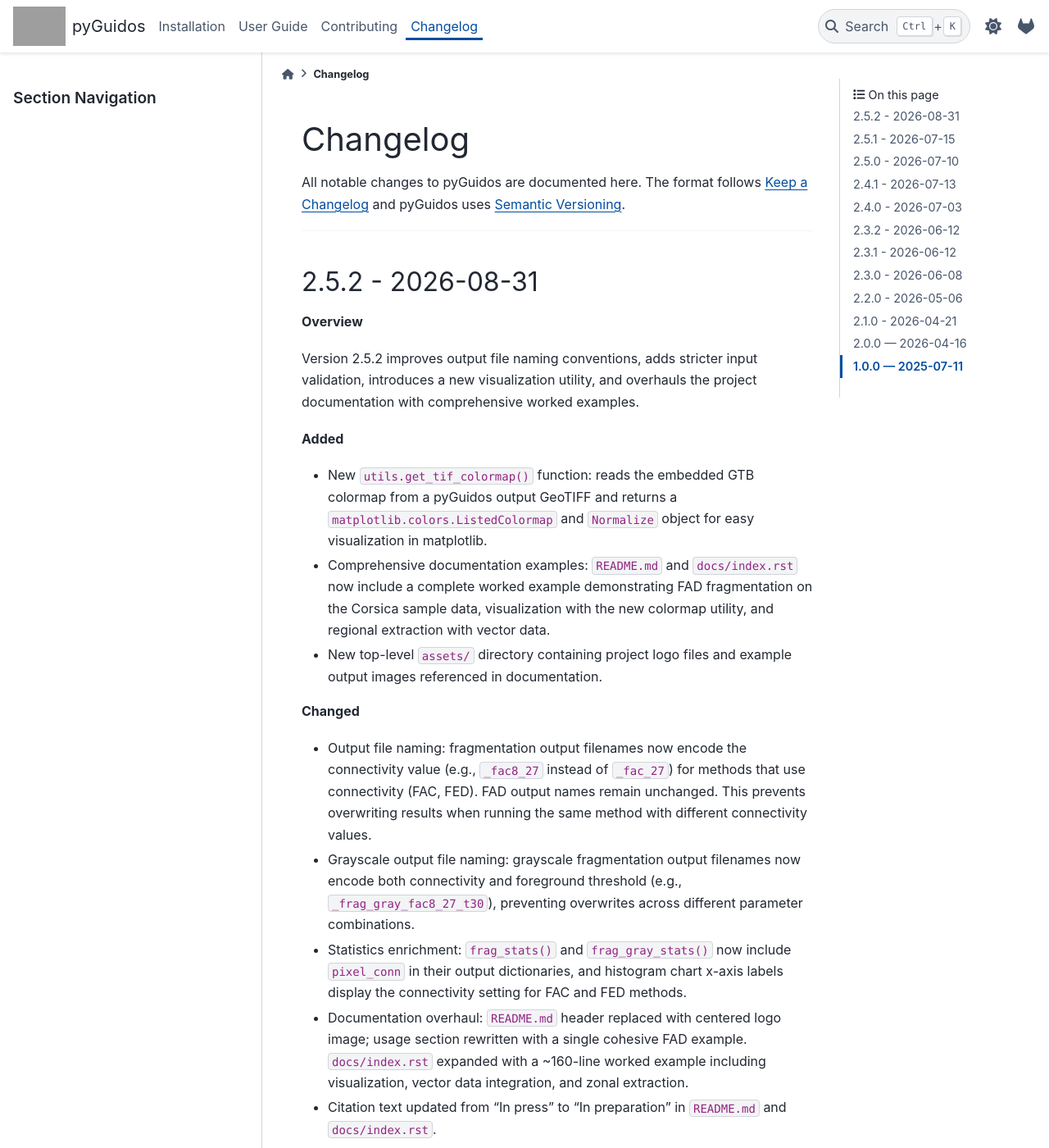
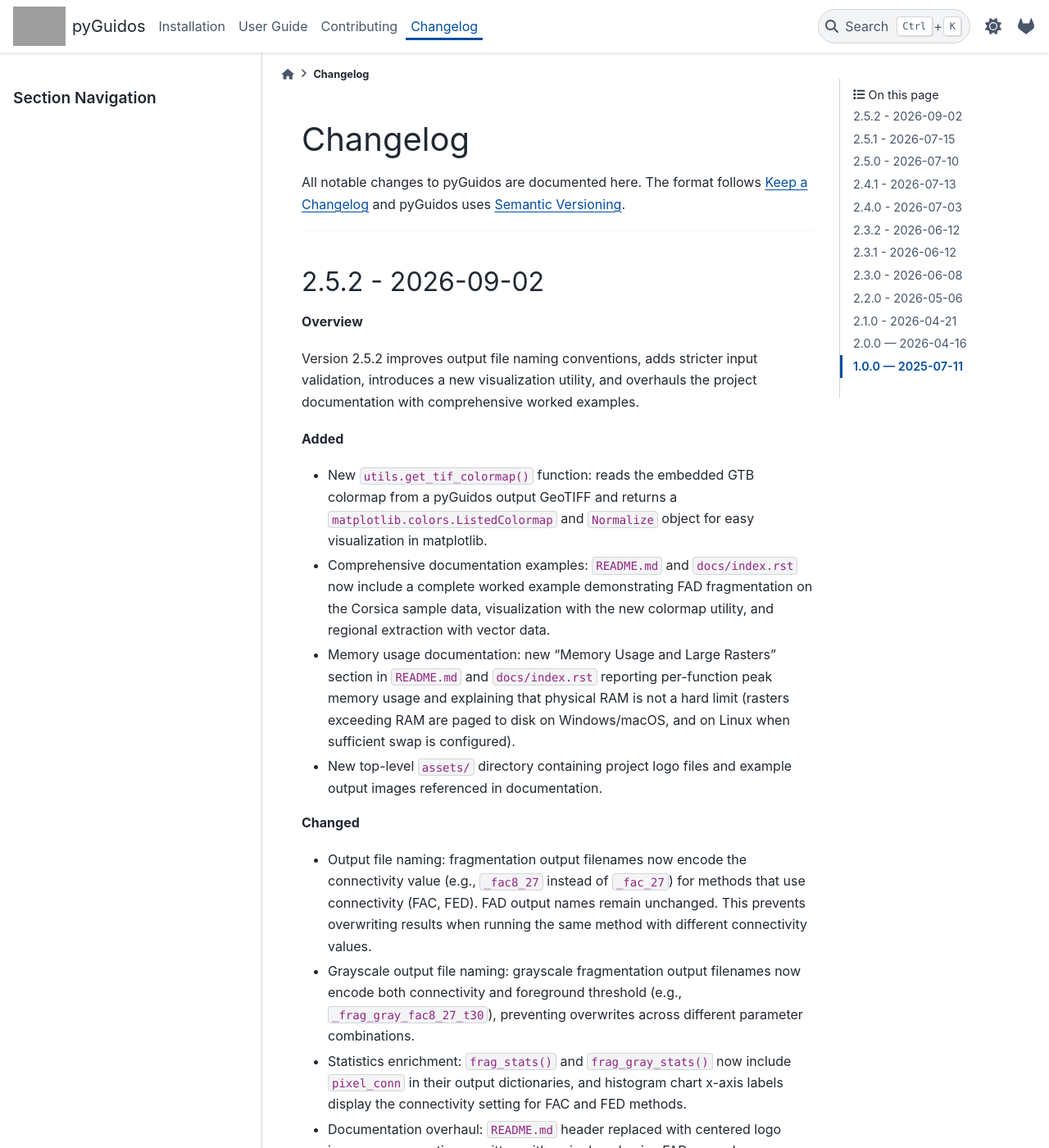
Before and after one commit to nonpenso/pyguidos, a Sphinx documentation site: the page built from docs/changelog.rst, in a window 1280 px wide and 1400 px high. Shown: the whole window at 82% size. Built offline with Sphinx 7.4.7 and the PyData theme 0.15.4, drawn with Linux system fonts in a browser that asks for light colours; grey boxes are pictures that could not be loaded.

Commit message:
updated changelogs

```diff
--- a/docs/changelog.rst
+++ b/docs/changelog.rst
@@ -9,7 +9,7 @@ and pyGuidos uses `Semantic Versioning <https://semver.org/spec/v2.0.0.html>`_.
 ----
 
 
-2.5.2 - 2026-08-31
+2.5.2 - 2026-09-02
 ------------------
 
 **Overview**
@@ -20,6 +20,7 @@ Version 2.5.2 improves output file naming conventions, adds stricter input valid
 
 - New ``utils.get_tif_colormap()`` function: reads the embedded GTB colormap from a pyGuidos output GeoTIFF and returns a ``matplotlib.colors.ListedColormap`` and ``Normalize`` object for easy visualization in matplotlib.
 - Comprehensive documentation examples: ``README.md`` and ``docs/index.rst`` now include a complete worked example demonstrating FAD fragmentation on the Corsica sample data, visualization with the new colormap utility, and regional extraction with vector data.
+- Memory usage documentation: new "Memory Usage and Large Rasters" section in ``README.md`` and ``docs/index.rst`` reporting per-function peak memory usage and explaining that physical RAM is not a hard limit (rasters exceeding RAM are paged to disk on Windows/macOS, and on Linux when sufficient swap is configured).
 - New top-level ``assets/`` directory containing project logo files and example output images referenced in documentation.
 
 **Changed**
```
Also changed, not shown: CHANGELOG.md (+2 -1 lines).
